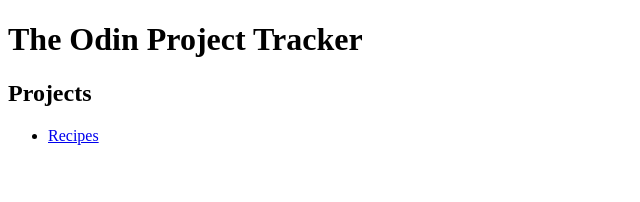
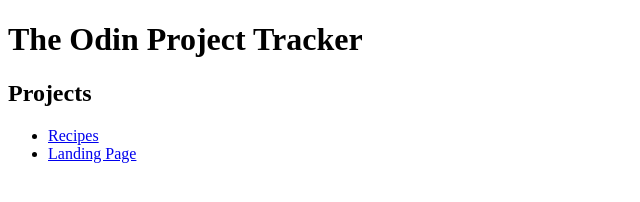
Before and after one commit to ruben-vl/top, a plain HTML site: page index.html in a window 1280 px wide. Shown: the whole page, without its empty margins (0-640 px from the left). Drawn offline with Linux system fonts and the light colour scheme.

Commit message:
Add link to landing page project

```diff
--- a/index.html
+++ b/index.html
@@ -10,6 +10,7 @@
     <h2>Projects</h2>
     <ul>
         <li><a href="odin-recipes/index.html">Recipes</a></li>
+        <li><a href="odin-landing-page/index.html">Landing Page</a></li>
     </ul>
 </body>
 </html>
```
